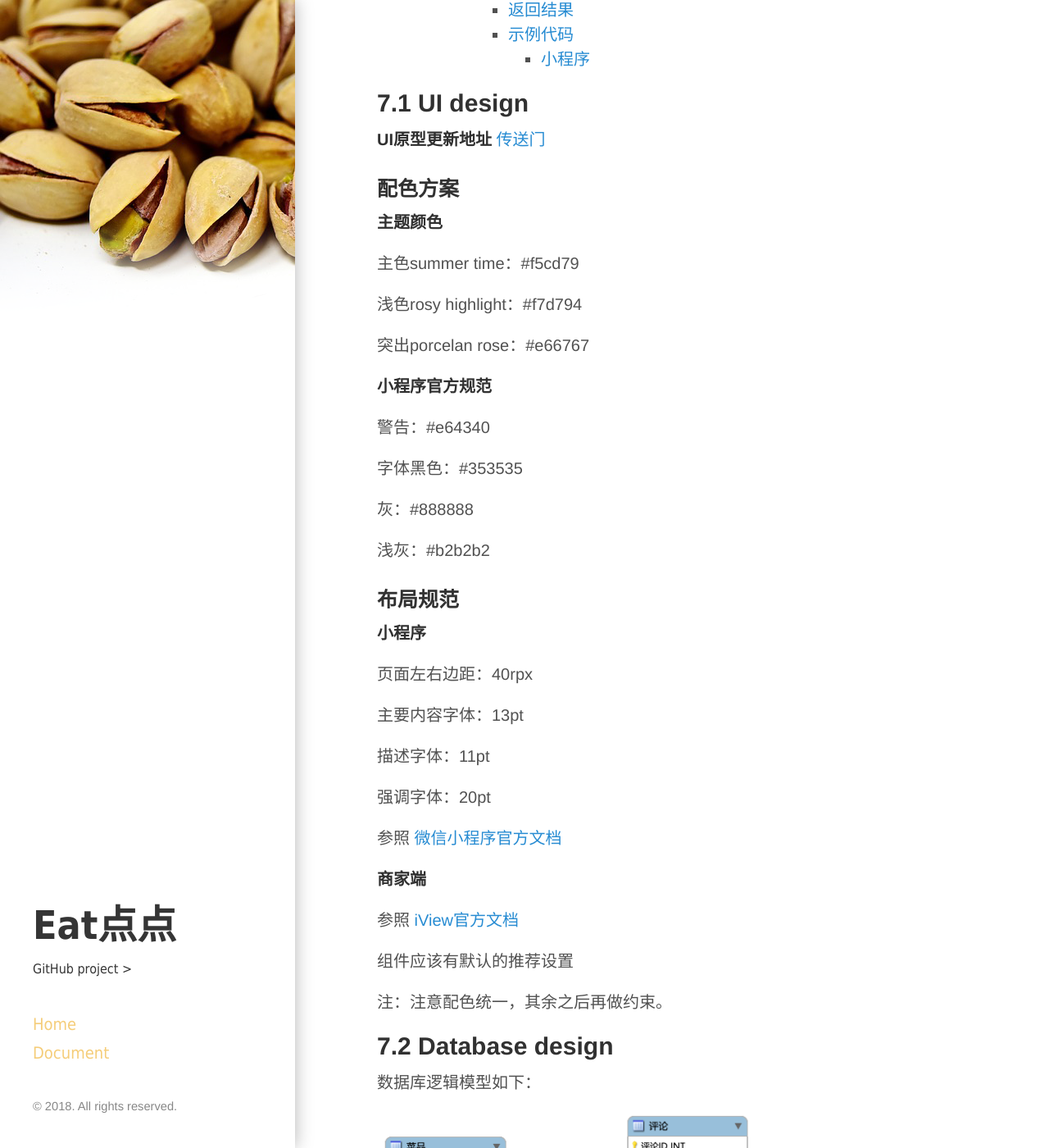
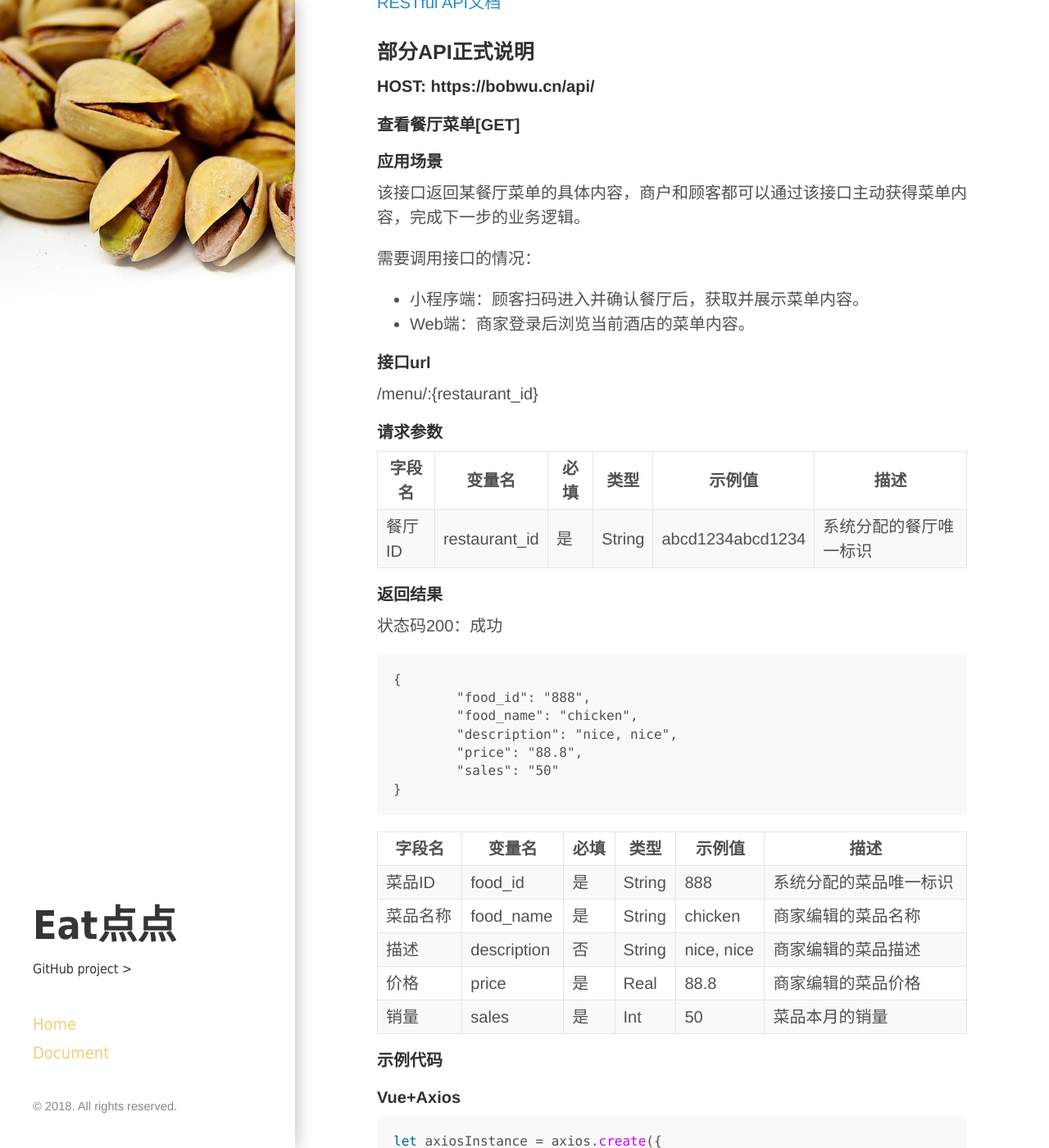
Before and after one commit to ChickenDinner8/ChickenDinner8.github.io, a Jekyll site: the page built from _posts/2018-04-21-API-design.md, in a window 1280 px wide and 1400 px high, scrolled down 793 px. Shown: the whole window at 82% size. Built offline with Jekyll 4.4.1, drawn with Linux system fonts in a browser that asks for light colours; some of the changed text lies outside the part shown.

Commit message:
refactor git pages

```diff
--- a/_posts/2018-04-21-design.md
+++ b/_posts/2018-04-21-API-design.md
@@ -1,72 +1,12 @@
 ---
 layout: post
-title: 7.设计
+title: 7.3 API design
 tags: document
 ---
 
 * toc
 {:toc}
 
-## 7.1 UI design
-
-
-**UI原型更新地址**  [传送门](https://bnzhcd.axshare.com)
-
-
-### 配色方案
-
-**主题颜色**
-
-主色summer time：#f5cd79
-
-浅色rosy highlight：#f7d794
-
-突出porcelan rose：#e66767
-
-**小程序官方规范**
-
-警告：#e64340
-
-字体黑色：#353535
-
-灰：#888888
-
-浅灰：#b2b2b2
-
-
-
-### 布局规范
-
-**小程序**
-
-页面左右边距：40rpx
-
-主要内容字体：13pt
-
-描述字体：11pt
-
-强调字体：20pt
-
-参照 [微信小程序官方文档](https://developers.weixin.qq.com/miniprogram/design/)
-
-**商家端**
-
-参照 [iView官方文档](http://v1.iviewui.com/docs/guide/introduce)
-
-组件应该有默认的推荐设置
-
-
-注：注意配色统一，其余之后再做约束。
-
-## 7.2 Database design
-
-数据库逻辑模型如下：
-
-![domain model](https://github.com/ChickenDinner8/ChickenDinner8.github.io/blob/master/public/img/ER/ER.PNG?raw=true)
-
-[第三方review](https://github.com/ChickenDinner8/ChickenDinner8.github.io/issues/3)
-
-## 7.3 API design
 
 ### API文档
 
```
Also changed, not shown: _posts/2018-04-21-DB-design.md (added, +15 -0 lines), _posts/2018-04-21-UI-design.md (added, +57 -0 lines), index.md (+3 -3 lines).
